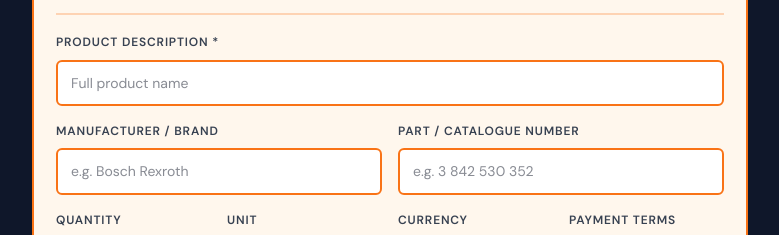
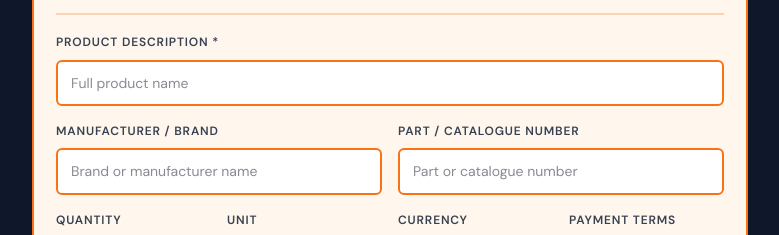
Before and after one commit to zafarasidiqui/ipex-rfq-os, a Next.js app: page /dashboard/projects/new in a window 1280 px wide. Shown: the part 807-1042 px from the top of the page, without its empty margins (220-999 px from the left). Built offline with nearby package versions, Linux system fonts and the light colour scheme; no server answers; the database is empty; sample sign-in values are in the browser's storage; a web font is replaced by a local one.

Commit message:
Fix placeholder text

```diff
--- a/app/dashboard/projects/new/page.tsx
+++ b/app/dashboard/projects/new/page.tsx
@@ -141,8 +141,8 @@ function NewProjectForm() {
         </div>
         <F label="Product Description *"><input name="product_description" value={form.product_description} onChange={handle} placeholder="Full product name" style={OI} /></F>
         <div style={{ display: 'grid', gridTemplateColumns: '1fr 1fr', gap: '16px', margin: '16px 0' }}>
-          <F label="Manufacturer / Brand"><input name="manufacturer" value={form.manufacturer} onChange={handle} placeholder="e.g. Bosch Rexroth" style={OI} /></F>
-          <F label="Part / Catalogue Number"><input name="part_no" value={form.part_no} onChange={handle} placeholder="e.g. 3 842 530 352" style={OI} /></F>
+          <F label="Manufacturer / Brand"><input name="manufacturer" value={form.manufacturer} onChange={handle} placeholder="Brand or manufacturer name" style={OI} /></F>
+          <F label="Part / Catalogue Number"><input name="part_no" value={form.part_no} onChange={handle} placeholder="Part or catalogue number" style={OI} /></F>
         </div>
         <div style={{ display: 'grid', gridTemplateColumns: '1fr 1fr 1fr 1fr', gap: '16px' }}>
           <F label="Quantity"><input name="quantity" value={form.quantity} onChange={handle} type="number" placeholder="100" style={OI} /></F>
```
